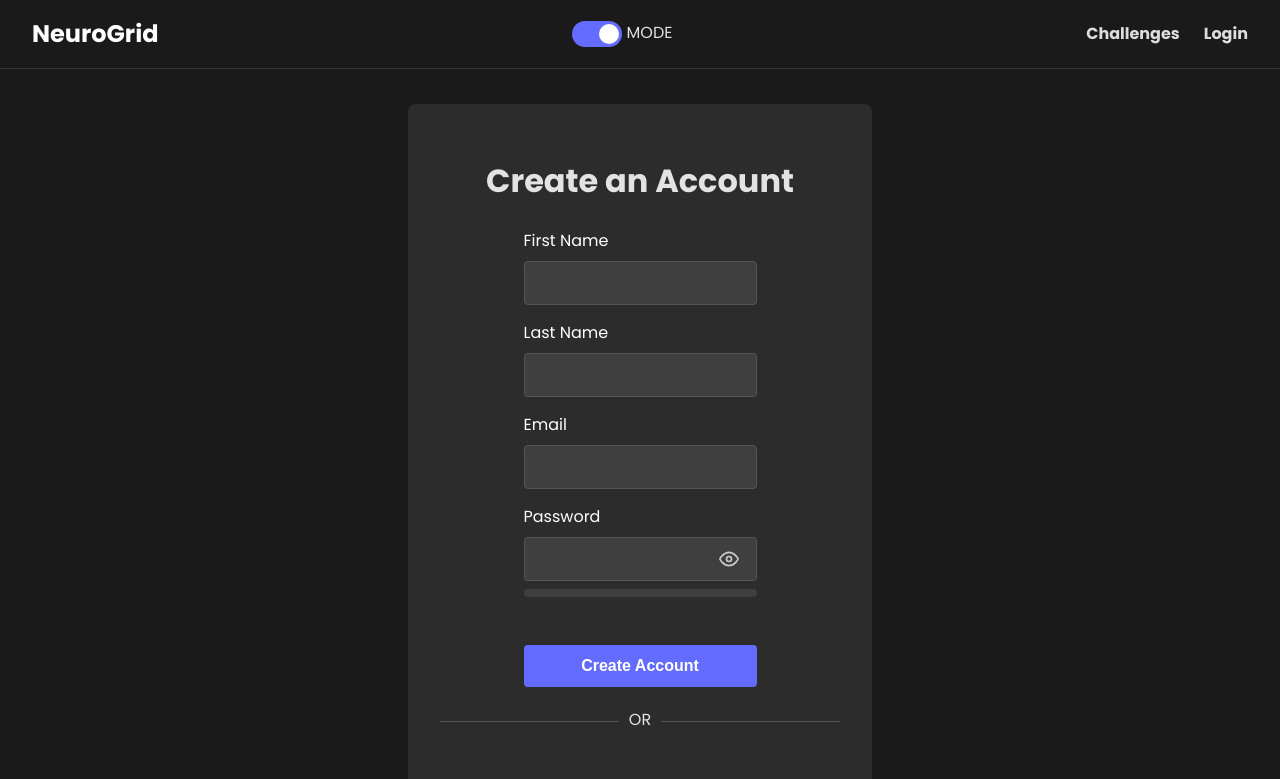
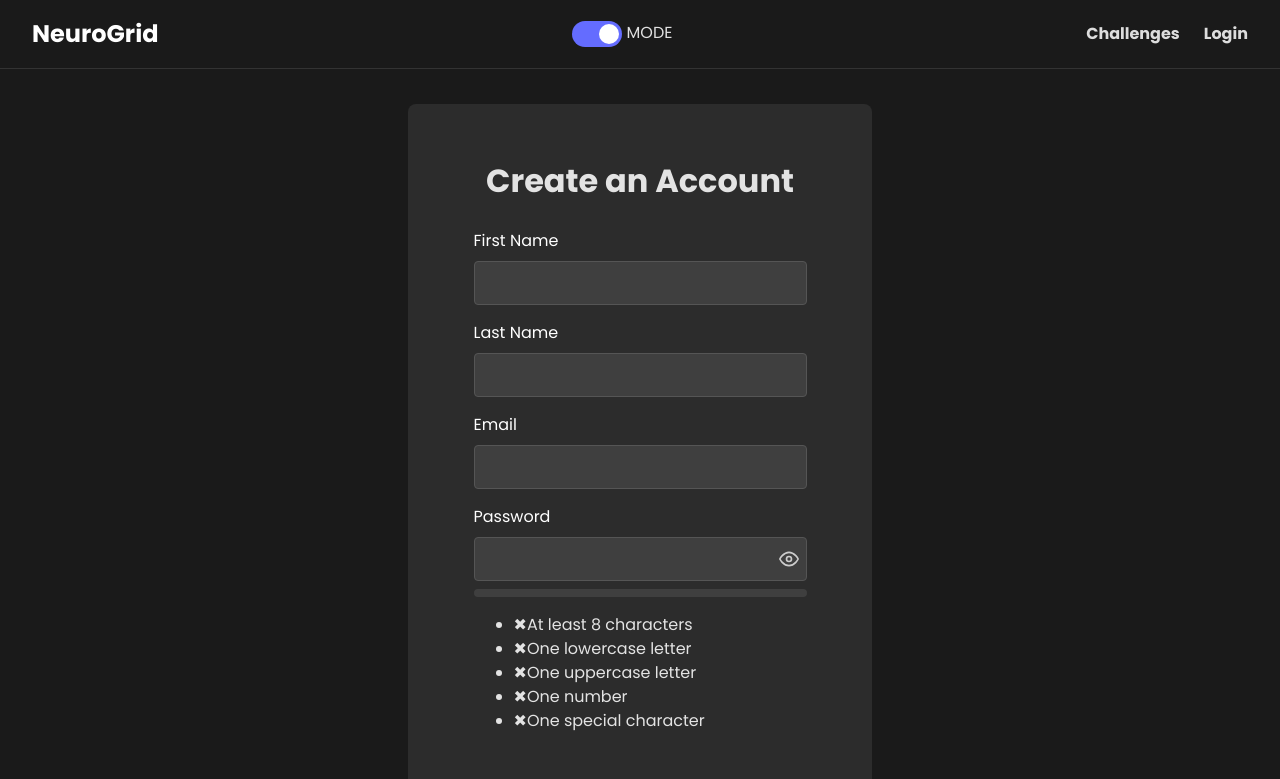
Before and after one commit to TheGeneticsGuy/NeuroGridX, a React (Vite) app in the folder client/: page /register in a window 1280 px wide. Shown: the top 779 px of the page. Built offline with nearby package versions, Linux system fonts and the light colour scheme.

Commit message:
Register so much better now.

```diff
--- a/client/src/components/auth/PasswordStrength.tsx
+++ b/client/src/components/auth/PasswordStrength.tsx
@@ -7,6 +7,14 @@ import './PasswordStrength.css';
 interface PasswordStrengthProps {
   password?: string;
 }
+
+const rules = [
+  { test: (pw: string) => pw.length >= 8, label: 'At least 8 characters' },
+  { test: (pw: string) => /[a-z]/.test(pw), label: 'One lowercase letter' },
+  { test: (pw: string) => /[A-Z]/.test(pw), label: 'One uppercase letter' },
+  { test: (pw: string) => /\d/.test(pw), label: 'One number' },
+  { test: (pw: string) => /[!@#$%^&*(),.?":{}|<>]/.test(pw), label: 'One special character' },
+];
 
 const checkPasswordStrength = (password: string) => {
     let strength = 0;
@@ -19,16 +27,31 @@ const checkPasswordStrength = (password: string) => {
 };
 
 const PasswordStrength: React.FC<PasswordStrengthProps> = ({ password = '' }) => {
+  const metRulesCount = rules.filter(rule => rule.test(password)).length;
   const strength = checkPasswordStrength(password);
   const strengthLabels = ['Very Weak', 'Weak', 'Fair', 'Good', 'Strong'];
+  const strengthLabel = metRulesCount > 0 ? strengthLabels[metRulesCount - 1] : '';
 
   return (
     <div className="strength-container">
-      <div className="strength-bar">
-        <div className={`strength-indicator strength-${strength}`}></div>
+      <div className="strength-bar-wrapper">
+        <div className="strength-bar">
+          <div className={`strength-indicator strength-${strength}`}></div>
+        </div>
+        {/* Render the strength label */}
+        <span className="strength-label">{strengthLabel}</span>
       </div>
-      <span className="strength-label">{strength > 0 && strengthLabels[strength-1]}</span>
+
+      <ul className="rules-list">
+        {rules.map((rule, index) => (
+          <li key={index} className={rule.test(password) ? 'met' : 'unmet'}>
+            <span className="rule-icon">{rule.test(password) ? '✔' : '✖'}</span>
+            <span className="rule-label">{rule.label}</span>
+          </li>
+        ))}
+      </ul>
     </div>
   );
 };
+
 export default PasswordStrength;
--- a/client/src/pages/RegisterPage.tsx
+++ b/client/src/pages/RegisterPage.tsx
@@ -81,6 +81,7 @@ const RegisterPage: React.FC = () => {
             required
             title="Please enter your first name." // Custom tooltip text
             aria-label="First Name" // Accessibility
+            maxLength={40}
           />
         </div>
         <div className="form-group">
@@ -94,6 +95,7 @@ const RegisterPage: React.FC = () => {
             required
             title="Please enter your last name."
             aria-label="Last Name"
+            maxLength={40}
           />
         </div>
         <div className="form-group">
@@ -107,6 +109,7 @@ const RegisterPage: React.FC = () => {
             required
             title="Please enter a valid email address."
             aria-label="Email Address"
+            maxLength={40}
           />
         </div>
         <div className="form-group">
@@ -115,11 +118,12 @@ const RegisterPage: React.FC = () => {
             <input
               id="password"
               type={showPassword ? 'text' : 'password'}
-              className="form-input"
+              className="form-input pw-input"
               value={password}
               onChange={(e) => setPassword(e.target.value)}
               required
               minLength={8}
+              maxLength={30}
               title="Password must meet the requirements below."
               aria-label="Password"
             />
--- a/client/src/styles/forms.css
+++ b/client/src/styles/forms.css
@@ -36,6 +36,10 @@
   color: var(--color-logo);
   font-size: 1rem;
   box-sizing: border-box;
+}
+
+.pw-input {
+  padding-right: 2rem;
 }
 
 .form-button {
@@ -89,12 +93,13 @@
 .password-wrapper {
   position: relative;
   width: 100%;
+  padding-right: 5rem;
 }
 
 .password-toggle-btn {
   position: absolute;
   top: 50%;
-  right: 10px;
+  right: 80px;
   transform: translateY(-50%);
   background: none;
   border: none;
```
